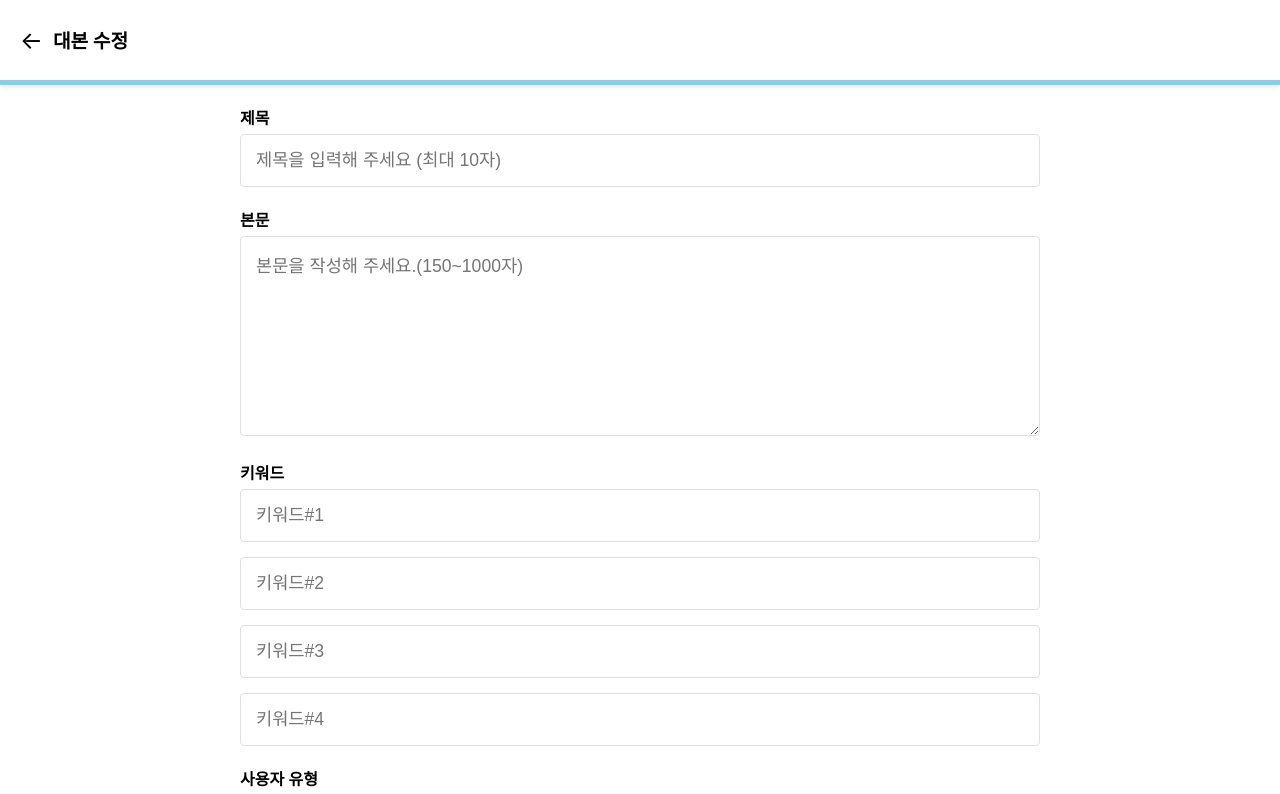
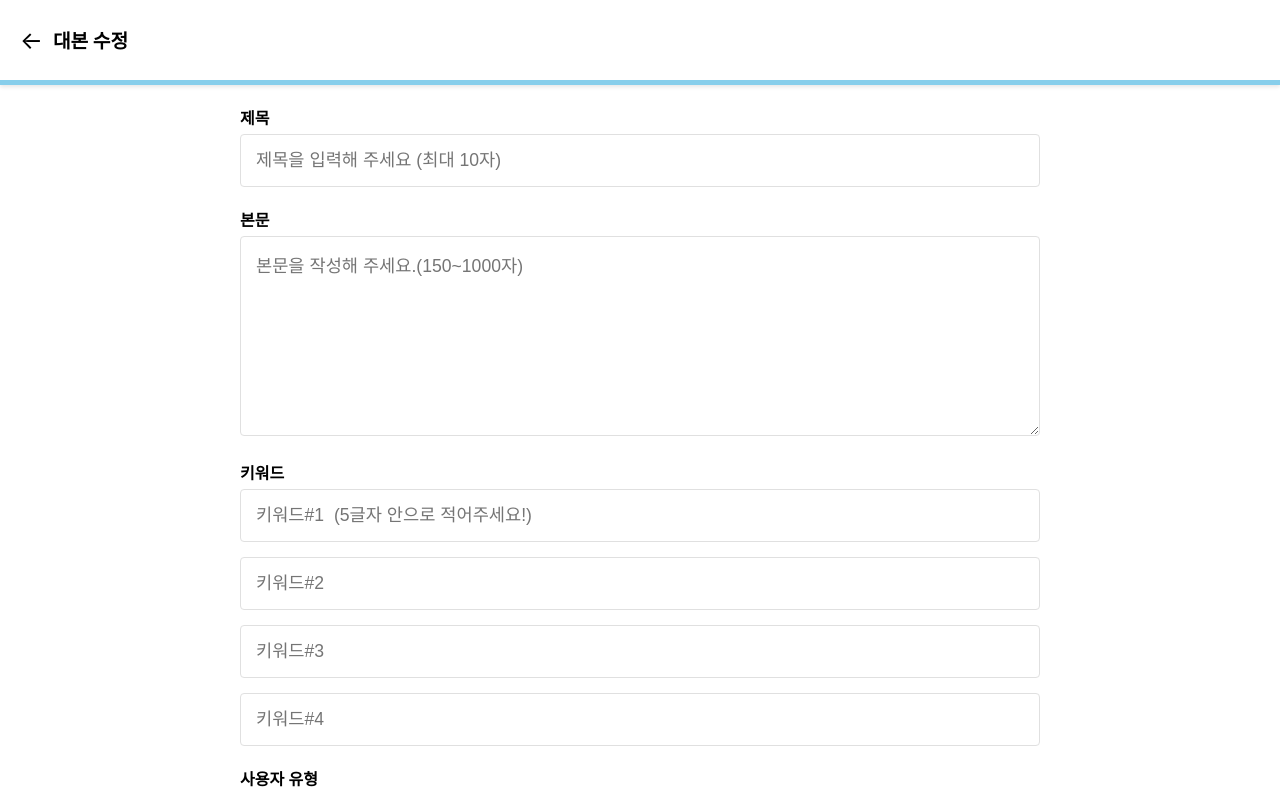
Before and after one commit to HECE-SpeachSupporter-Whalewhale/FE-Whalewhale, a React (Create React App) app: page /help-with-speech in a window 1280 px wide. Shown: the top 794 px of the page. Built offline with nearby package versions, Linux system fonts and the light colour scheme; a web font is replaced by a local one.

Commit message:
키워드 (5글자 안으로 적어주세요 !)
정도만 넣었ㅅ브니다

```diff
--- a/src/screen/HelpWithSpeechPage/index.js
+++ b/src/screen/HelpWithSpeechPage/index.js
@@ -99,7 +99,7 @@ const HelpWithSpeechPage = ({ showModal }) => {
             <div className="he-keyword-container">
               <input
                 type="text"
-                placeholder="키워드#1"
+                placeholder="키워드#1  (5글자 안으로 적어주세요!)"
                 className="he-input"
                 value={formData.k1}
                 onChange={handleChange}
```
